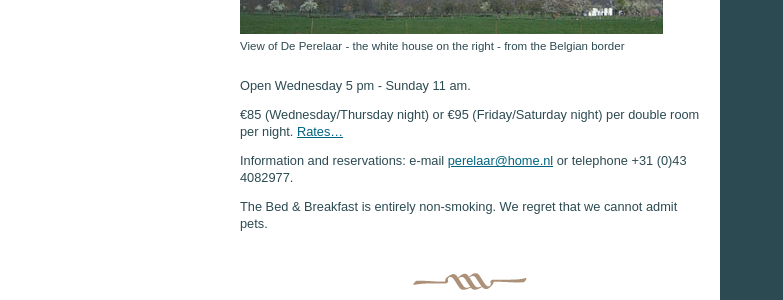
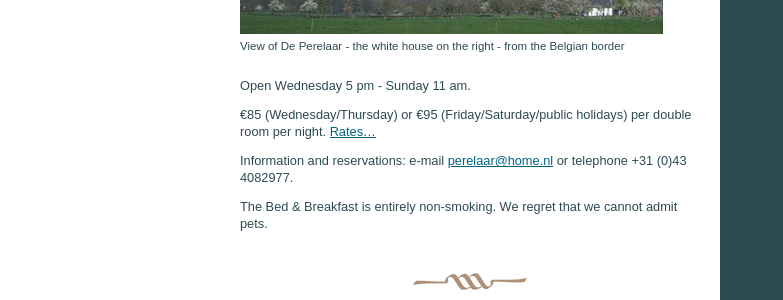
Before and after one commit to libeek/libeek.github.com, a Jekyll site: the page built from perelaar/index_en.html, in a window 1280 px wide. Shown: the part 443-743 px from the top of the page, without its empty margins (0-783 px from the left). Built offline with Jekyll 4.4.1, drawn with Linux system fonts in a browser that asks for light colours.

Commit message:
Add holidays

```diff
--- a/perelaar/index_en.html
+++ b/perelaar/index_en.html
@@ -12,7 +12,7 @@ title: Home
 
 <p>Open Wednesday 5 pm - Sunday 11 am.</p>
 
-<p>€85 (Wednesday/Thursday night) or €95 (Friday/Saturday night) per double room per night. <a href="tarieven_en">Rates…</a></p>
+<p>€85 (Wednesday/Thursday) or €95 (Friday/Saturday/public holidays) per double room per night. <a href="tarieven_en">Rates…</a></p>
 
 <p>Information and reservations: e-mail <a href="mailto:perelaar@home.nl">perelaar@home.nl</a> or telephone +31 (0)43 4082977.</p>
 
```
